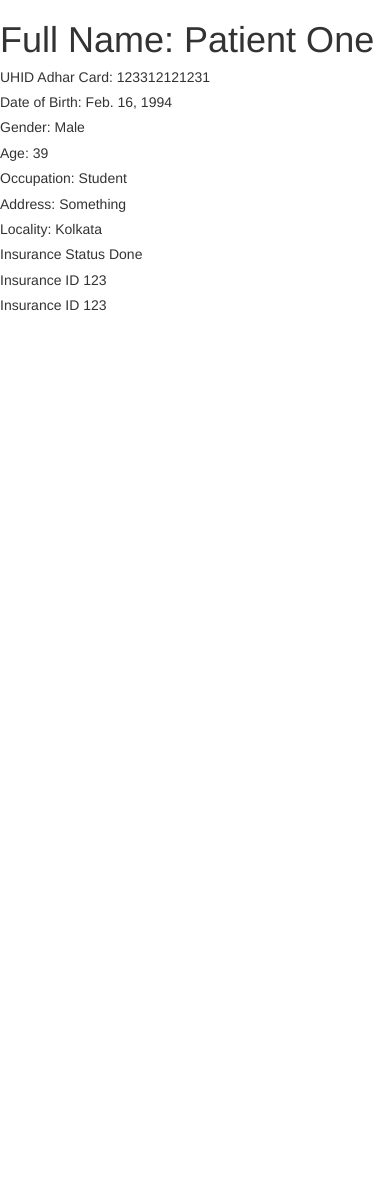
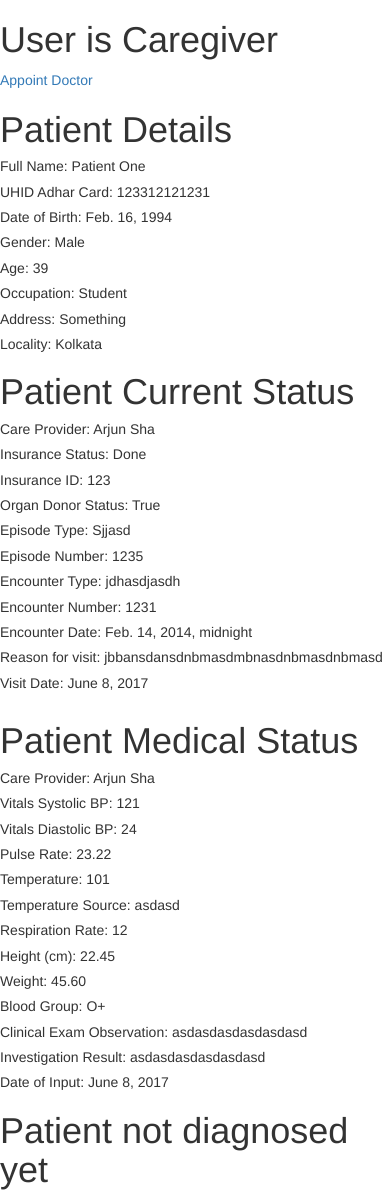
Before and after one commit to sauravdroid/RHS, a Django app: a page that uses User/templates/User/Profile/patient-profile.html in a window 390 px wide. Before the commit the page ends 311 px from the top, so only its background shows below. Run offline with Django 3.2, Linux system fonts and the light colour scheme; a user stored in the database is signed in; data comes from the database, SQL or seed files in the repository; both versions use the stored data as it was after the commit; some libraries are stand-ins or nearby versions.

Commit message:
Second Commit

```diff
--- a/User/templates/User/Profile/patient-profile.html
+++ b/User/templates/User/Profile/patient-profile.html
@@ -1,8 +1,15 @@
 {% extends 'User/base.html' %}
 {% block body %}
+    {% if user.user_type == 'CG' %}
+        <h1>User is Caregiver</h1>
+        <a href="#">Appoint Doctor</a>
+    {% elif user.user_type == 'DC' %}
+        <h1>User is Doctor</h1>
+    {% endif %}
     <div class="row">
         <div class="col-md-6">
-            <h1>Full Name: {{ patient.get_full_name }}</h1>
+            <h1>Patient Details</h1>
+            <h5>Full Name: {{ patient.get_full_name }}</h5>
             <h5>UHID Adhar Card: {{ patient.patientdetail.uhid }}</h5>
             <h5>Date of Birth: {{ patient.patientdetail.date_of_birth }}</h5>
             <h5>Gender: {{ patient.patientdetail.gender }}</h5>
@@ -14,12 +21,67 @@
 
         <div class="col-md-6">
             {% if current_patient_status %}
-                <h5>Insurance Status {{ current_patient_status.insurance_status }}</h5>
-                <h5>Insurance ID {{ current_patient_status.insurance_id }}</h5>
-                <h5>Insurance ID {{ current_patient_status.insurance_id }}</h5>
+                <h1>Patient Current Status</h1>
+                <h5>Care Provider: {{ current_patient_status.care_provider.get_full_name }}</h5>
+                <h5>Insurance Status: {{ current_patient_status.insurance_status }}</h5>
+                <h5>Insurance ID: {{ current_patient_status.insurance_id }}</h5>
+                <h5>Organ Donor Status: {{ current_patient_status.organ_donor_status }}</h5>
+                <h5>Episode Type: {{ current_patient_status.episode_type }}</h5>
+                <h5>Episode Number: {{ current_patient_status.episode_number }}</h5>
+                <h5>Encounter Type: {{ current_patient_status.encounter_type }}</h5>
+                <h5>Encounter Number: {{ current_patient_status.encounter_no }}</h5>
+                <h5>Encounter Date: {{ current_patient_status.encounter_date_time }}</h5>
+                <h5>Reason for visit: {{ current_patient_status.reason_for_visit }}</h5>
+                <h5>Visit Date: {{ current_patient_status.visit_date }}</h5>
             {% else %}
                 <a href="{% url 'user:add_patient_current_status' patient.username %}">Add Patient's Current Status</a>
             {% endif %}
         </div>
     </div>
+    <div class="row">
+        <div class="col-md-6">
+            {% if patient_medical_status %}
+                <h1>Patient Medical Status</h1>
+                <h5>Care Provider: {{ patient_medical_status.care_provider.get_full_name }}</h5>
+                <h5>Vitals Systolic BP: {{ patient_medical_status.vitals_systolic_BP }}</h5>
+                <h5>Vitals Diastolic BP: {{ patient_medical_status.vitals_diastolic_BP }}</h5>
+                <h5>Pulse Rate: {{ patient_medical_status.pulse_rate }}</h5>
+                <h5>Temperature: {{ patient_medical_status.temperature }}</h5>
+                <h5>Temperature Source: {{ patient_medical_status.temperature_source }}</h5>
+                <h5>Respiration Rate: {{ patient_medical_status.respiration_rate }}</h5>
+                <h5>Height (cm): {{ patient_medical_status.height }}</h5>
+                <h5>Weight: {{ patient_medical_status.weight }}</h5>
+                <h5>Blood Group: {{ patient_medical_status.blood_group }}</h5>
+                <h5>Clinical Exam Observation: {{ patient_medical_status.clinical_exam_observation }}</h5>
+                <h5>Investigation Result: {{ patient_medical_status.investigation_result }}</h5>
+                <h5>Date of Input: {{ patient_medical_status.date }}</h5>
+            {% else %}
+                <a href="{% url 'user:add_patient_medical_status' patient.username %}">Add Patient Medical Status</a>
+            {% endif %}
+        </div>
+        <div class="col-md-6">
+            {% if patient_diagnosis %}
+                <h1>Patient Diagnosis</h1>
+                <h5>Doctor: {{ patient_diagnosis.doctor.get_full_name }}</h5>
+                <h5>Diagnosis Type: {{ patient_diagnosis.diagnosis_type }}</h5>
+                <h5>Diagnosis Code Name: {{ patient_diagnosis.diagnosis_code_name }}</h5>
+                <h5>Diagnosis Code Code: {{ patient_diagnosis.diagnosis_code }}</h5>
+                <h5>Diagnosis Description: {{ patient_diagnosis.diagnosis_description }}</h5>
+                <h5>Treatment Plan Investigation: {{ patient_diagnosis.treatment_plan_investigations }}</h5>
+                <h5>Treatment Plan Medication: {{ patient_diagnosis.treatment_plan_medication }}</h5>
+                <h5>Treatment Plan Procdure: {{ patient_diagnosis.treatment_plan_procedure }}</h5>
+                <h5>Treatment Plan Referral: {{ patient_diagnosis.treatment_plan_referral }}</h5>
+                <h5>Other Treatment Plan Type: {{ patient_diagnosis.other_treatment_plan_type }}</h5>
+                <h5>Current Critical Status: {{ patient_diagnosis.current_clinical_status }}</h5>
+                <h5>Diagnosis Date: {{ patient_diagnosis.date }}</h5>
+            {% else %}
+                <h1>Patient not diagnosed yet</h1>
+            {% endif %}
+        </div>
+    </div>
+    <div class="row">
+        <div class="col-md-6">
+
+        </div>
+    </div>
 {% endblock %}
--- a/User/urls.py
+++ b/User/urls.py
@@ -16,5 +16,7 @@ urlpatterns = [
     url(r'^patient/(?P<username>[\w.@\-]+)/$', views.patient_profile, name='patient_profile'),
     url(r'^add/patient/current_status/(?P<username>[\w.@\-]+)/$', views.add_current_patient_status,
         name='add_patient_current_status'),
+    url(r'^add/patient/medical_status/(?P<username>[\w.@\-]+)/$', views.add_patient_medical_status,
+        name='add_patient_medical_status'),
 ]
 urlpatterns = format_suffix_patterns(urlpatterns)
--- a/User/views.py
+++ b/User/views.py
@@ -205,19 +205,49 @@ def patient_profile(request, username):
         current_patient_status = patient.currentpatientstatus
     except CurrentPatientStatus.DoesNotExist:
         current_patient_status = None
+    patient_medical_status_list = patient.patientmedicalstatus_set.all()
+    if len(patient_medical_status_list) > 0:
+        patient_medical_status = patient_medical_status_list[0]
+    else:
+        patient_medical_status = None
+    patient_diagnosis_list = patient.patientdiagnosis_set.all()
+    if len(patient_diagnosis_list) > 0:
+        patient_diagnosis = patient_diagnosis_list[0]
+    else:
+        patient_diagnosis = None
 
     return render(request, 'User/Profile/patient-profile.html',
-                  {'patient': patient, 'current_patient_status': current_patient_status})
+                  {'user': request.user, 'patient': patient, 'current_patient_status': current_patient_status,
+                   'patient_medical_status': patient_medical_status,
+                   'patient_diagnosis': patient_diagnosis})
 
 
 @login_required(login_url='user:user_login')
 def add_current_patient_status(request, username):
     if request.method == 'GET':
         form = CurrentPatientStatusForm()
-        return render(request, 'User/Profile/add-current-patient-status.html', {'form': form, 'username': username})
+        return render(request, 'User/Profile/add-patient-status.html', {'form': form, 'username': username})
     elif request.method == 'POST':
         patient = CustomUser.objects.get(username=username)
         form = CurrentPatientStatusForm(request.POST)
+        if form.is_valid():
+            patient_form = form.save(commit=False)
+            patient_form.patient = patient
+            patient_form.care_provider = request.user
+            patient_form.save()
+            return HttpResponse("Done")
+        else:
+            return HttpResponse("Invalid Form")
+
+
+@login_required(login_url='user:user_login')
+def add_patient_medical_status(request, username):
+    if request.method == 'GET':
+        form = PatientMedicalStatusForm()
+        return render(request, 'User/Profile/add-patient-status.html', {'form': form, 'username': username})
+    elif request.method == 'POST':
+        patient = CustomUser.objects.get(username=username)
+        form = PatientMedicalStatusForm(request.POST)
         if form.is_valid():
             patient_form = form.save(commit=False)
             patient_form.patient = patient
```
Also changed, not shown: User/templates/User/Profile/add-patient-status.html (renamed from User/templates/User/Profile/add-current-patient-status.html), db.sqlite3, 2 other files.
